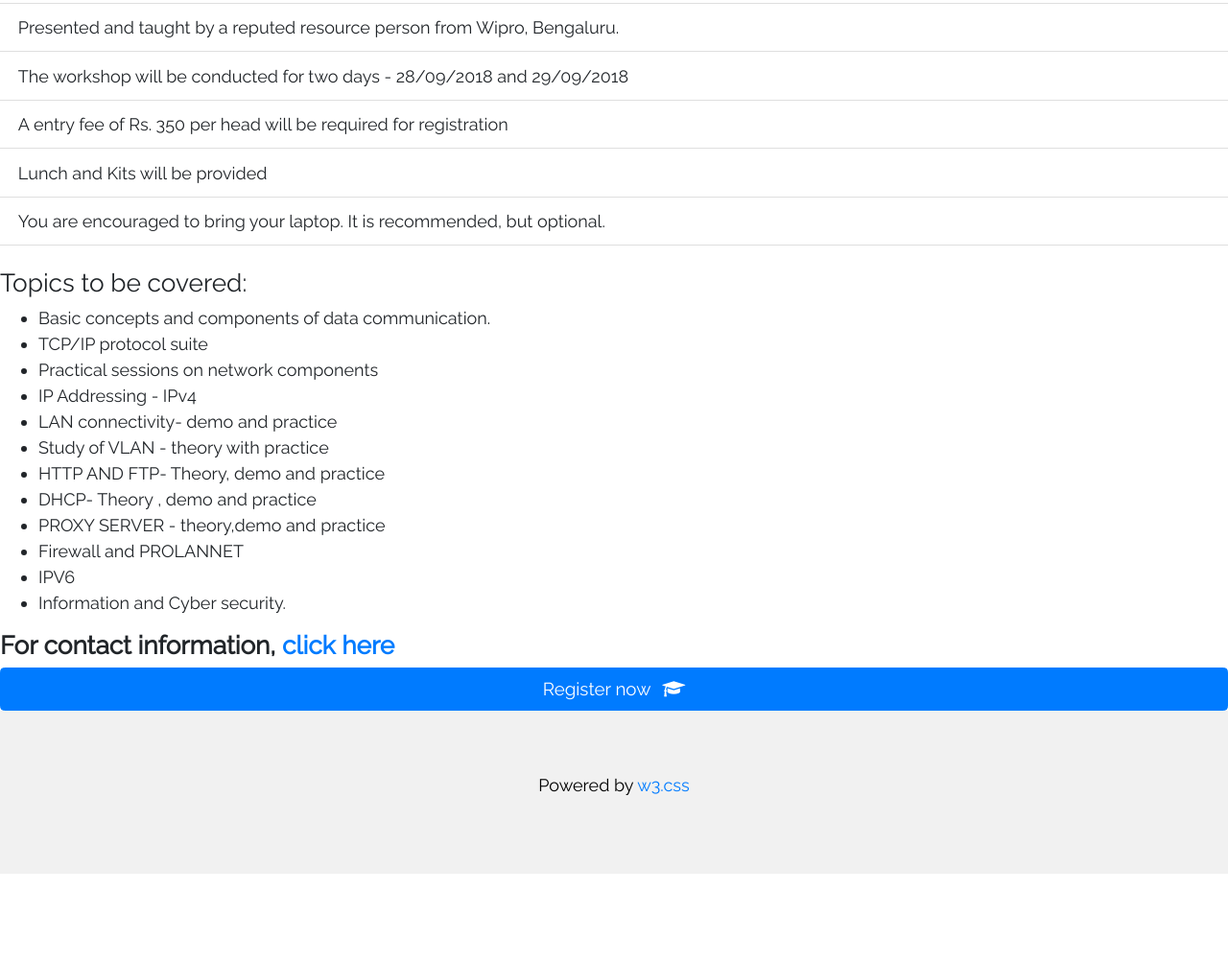
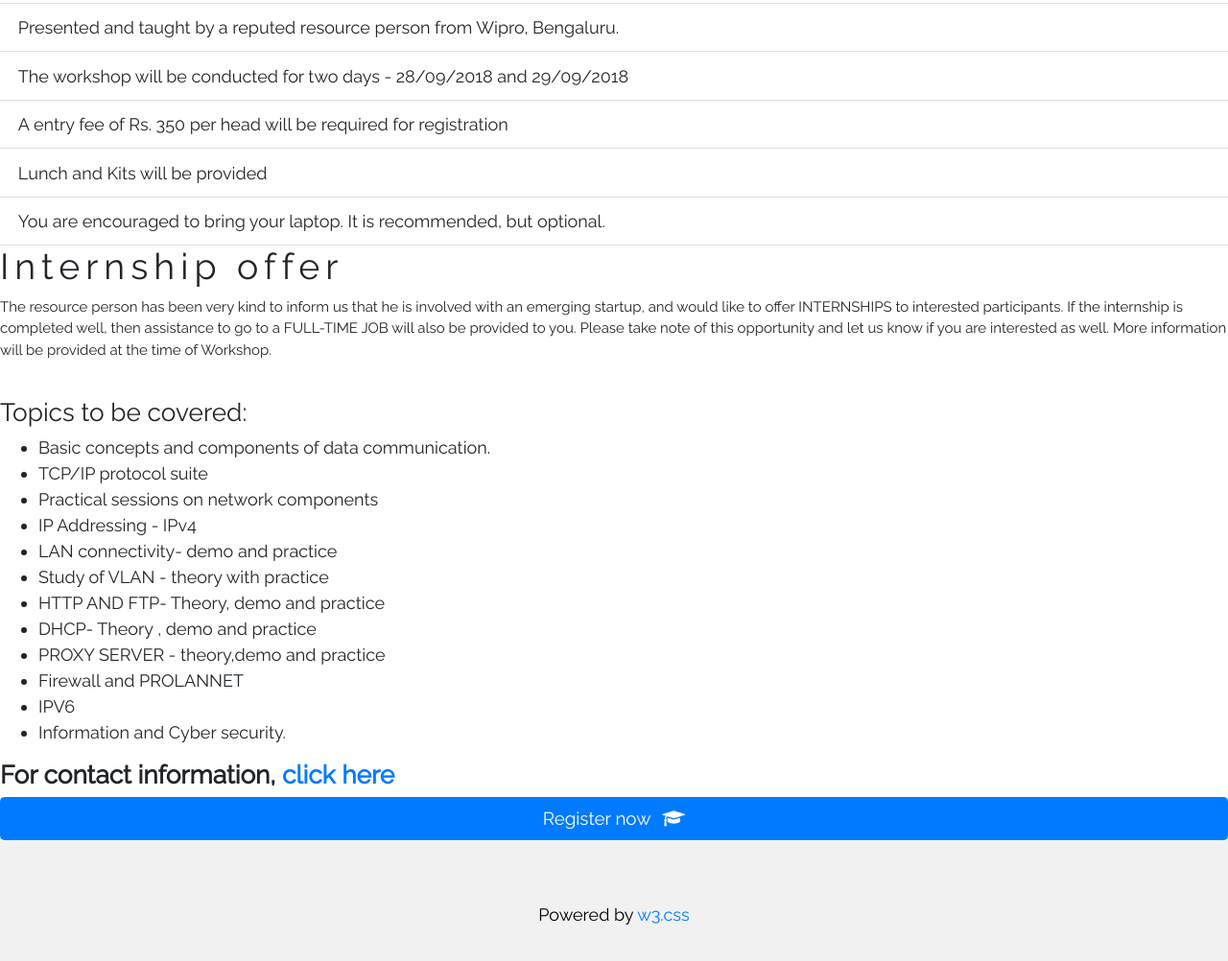
Before and after one commit to netgix/site, a plain HTML site: page about.html in a window 1280 px wide. Shown: the part 689-1691 px from the top of the page at 96% size. Before the commit the page ends 1600 px from the top, so only its background shows below. Drawn offline with nearby package versions, Linux system fonts and the light colour scheme.

Commit message:
Update about.html

```diff
--- a/about.html
+++ b/about.html
@@ -50,6 +50,9 @@ ul {
           <li class="list-group-item">You are encouraged to bring your laptop. It is recommended, but optional.</li>
         </ul>
 
+  <h1>Internship offer</h1>
+  <p>The resource person has been very kind to inform us that he is involved with an emerging startup, and would like to offer INTERNSHIPS to interested participants. If the internship is completed well, then assistance to go to a FULL-TIME JOB will also be provided to you. Please take note of this opportunity and let us know if you are interested as well. More information will be provided at the time of Workshop. </p>
+
         <br>
         <h3>Topics to be covered:</h3>
         <ul>
```
